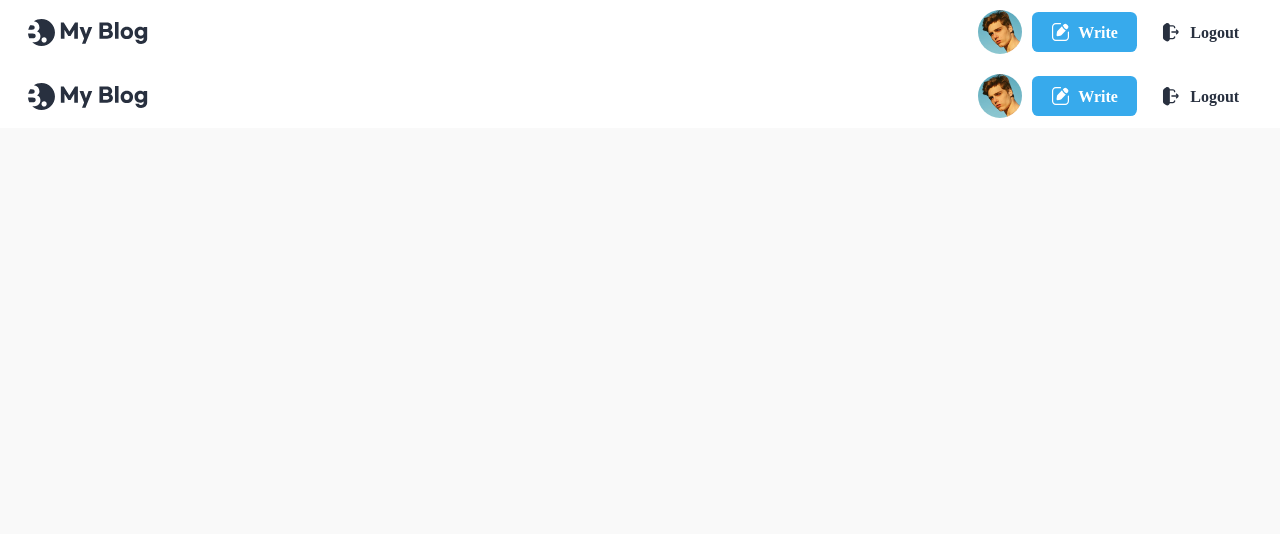
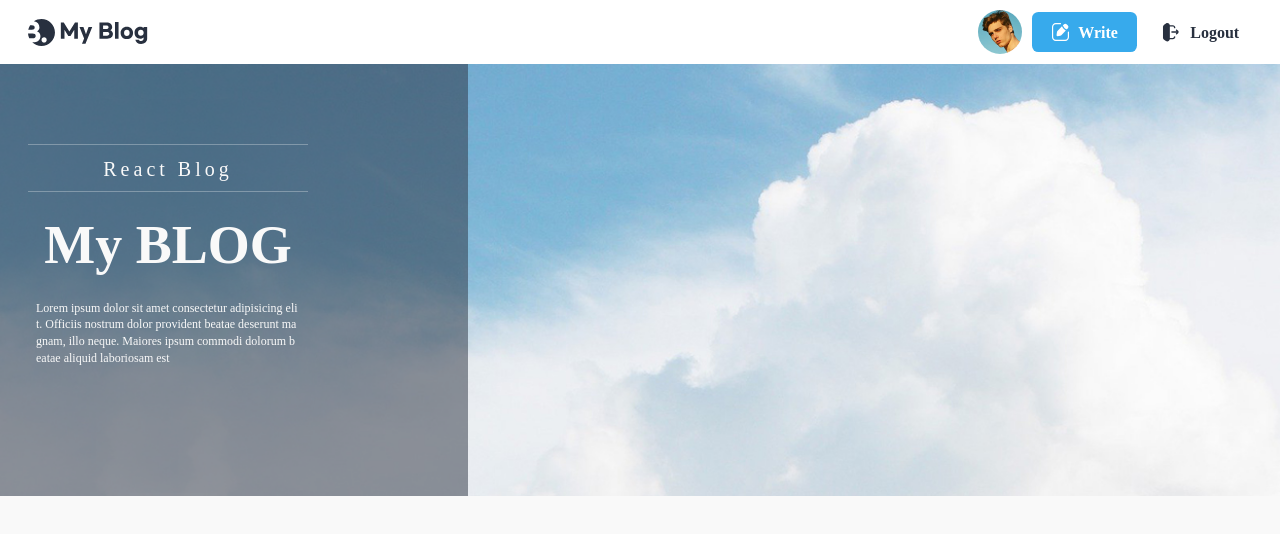
Before and after one commit to sooyyoung/react-blog, a React (Create React App) app: page / in a window 1280 px wide. Shown: the top 534 px of the page. Built offline with nearby package versions, Linux system fonts and the light colour scheme; a web font is replaced by a local one.

Commit message:
Banner 컴포넌트 추가

```diff
--- a/src/pages/homepage/Homepage.jsx
+++ b/src/pages/homepage/Homepage.jsx
@@ -1,10 +1,12 @@
 import Header from '../../components/header/Header'
+import Banner from '../../components/banner/Banner'
 import './homepage.css'
 
 export default function Homepage(){
     return (
         <div>
             <Header />
+            <Banner />
         </div>
     )
 }
```
